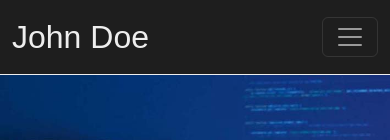
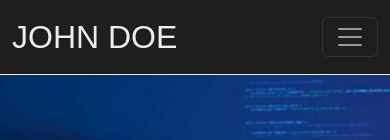
Before and after one commit to devlivepro/johndoe, a React (Create React App) app: page / in a window 390 px wide. Shown: the top 140 px of the page. Built offline with nearby package versions, Linux system fonts and the light colour scheme.

Commit message:
Updates css mobile

```diff
--- a/src/assets/css/styles-mobile.css
+++ b/src/assets/css/styles-mobile.css
@@ -4,6 +4,9 @@
       background-image: url('../img/hero-bg-mobile.jpg');
       height: 50vh;
       background-size: cover;
+    }
+    .header-text{
+      text-transform: uppercase;
     }
     .banner-section-bg{
       background-image: url("../img/banner.jpg");
```
